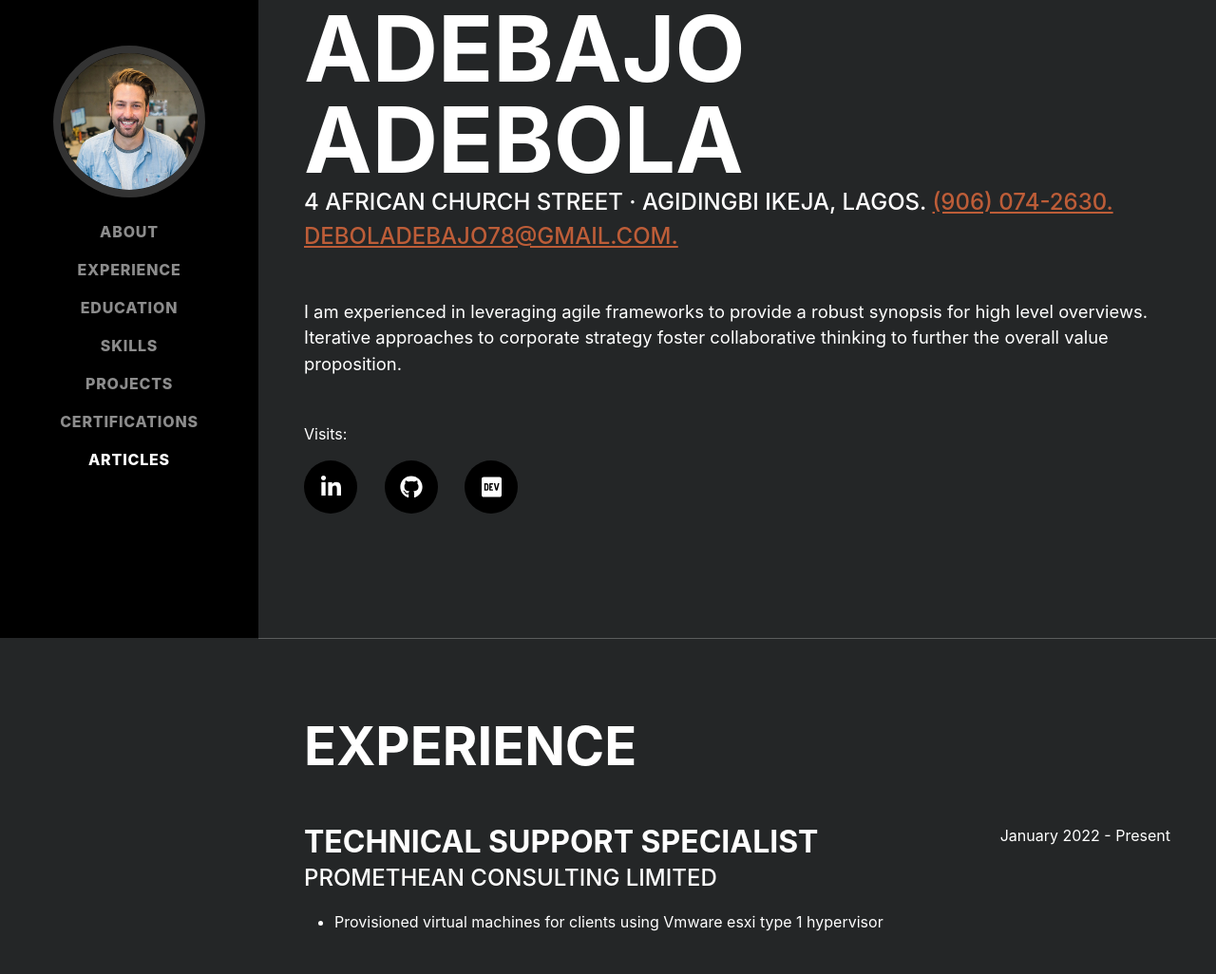
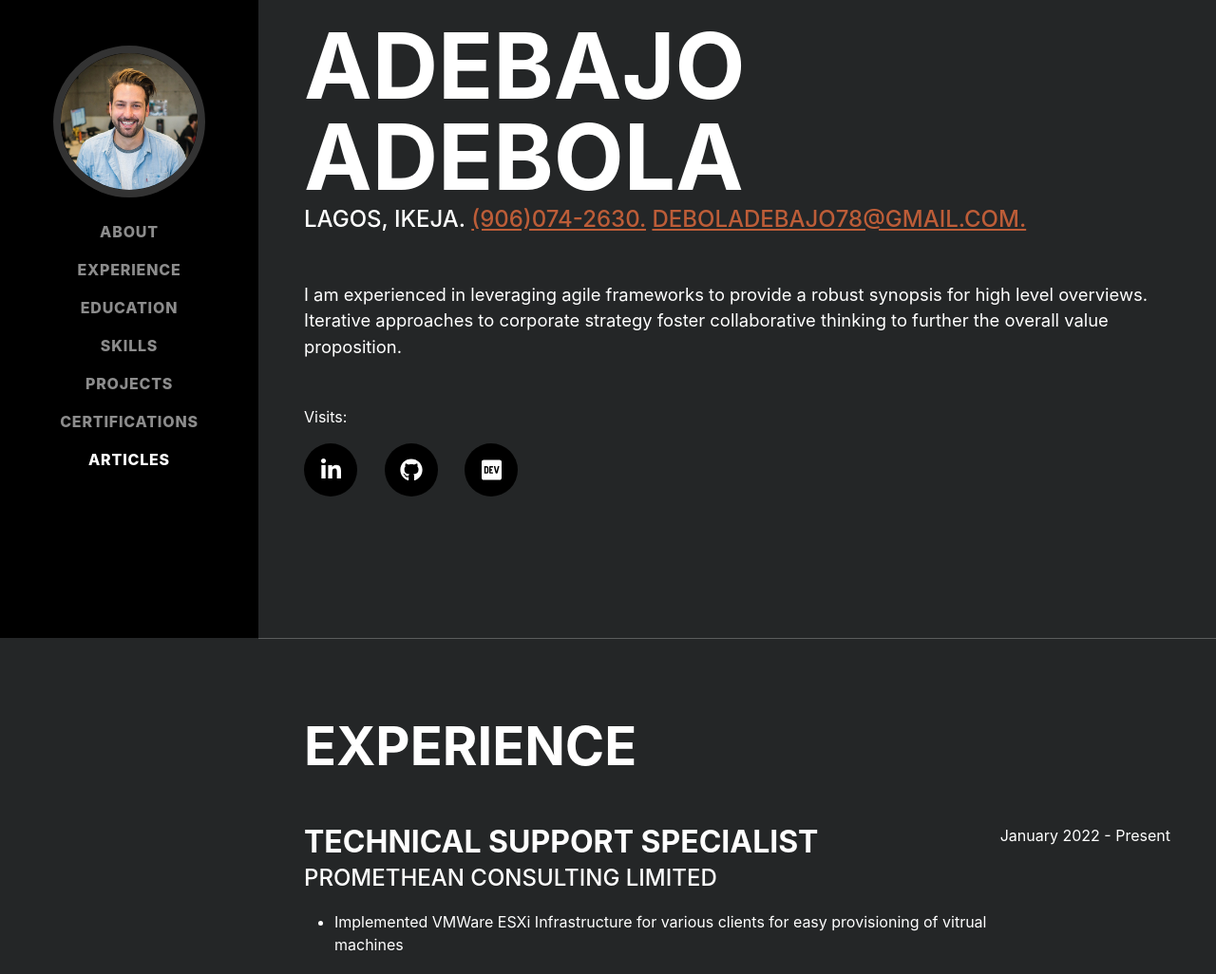
Before and after one commit to debajoo/cloudresumechallenge-frontend, a plain HTML site: page index.html in a window 1280 px wide. Shown: the part 128-1154 px from the top of the page at 95% size. Drawn offline with nearby package versions, Linux system fonts and the light colour scheme; no server answers; a web font is replaced by a local one.

Commit message:
address change

```diff
--- a/index.html
+++ b/index.html
@@ -45,8 +45,8 @@
                         <span class="text-primary">Adebola</span>
                     </h1>
                     <div class="subheading mb-5">
-                        4 African Church Street · Agidingbi Ikeja, Lagos.
-                        <a href="tel:09060742630">(906) 074-2630.</a>
+                         Lagos, Ikeja.
+                        <a href="tel:09060742630">(906)074-2630.</a>
 
                         <a href="mailto:deboladebajo78@gmail.com">deboladebajo78@gmail.com.</a>
                     </div>
@@ -71,7 +71,7 @@
                             <h3 class="mb-0">Technical Support Specialist</h3>
                             <div class="subheading mb-3">Promethean Consulting Limited</div>
                             <ul>
-                                <li>Provisioned virtual machines for clients using Vmware esxi type 1 hypervisor</li>
+                                <li>Implemented VMWare ESXi Infrastructure for various clients for easy provisioning of vitrual machines </li>
 
                                 </ul>
                         </div>
```
